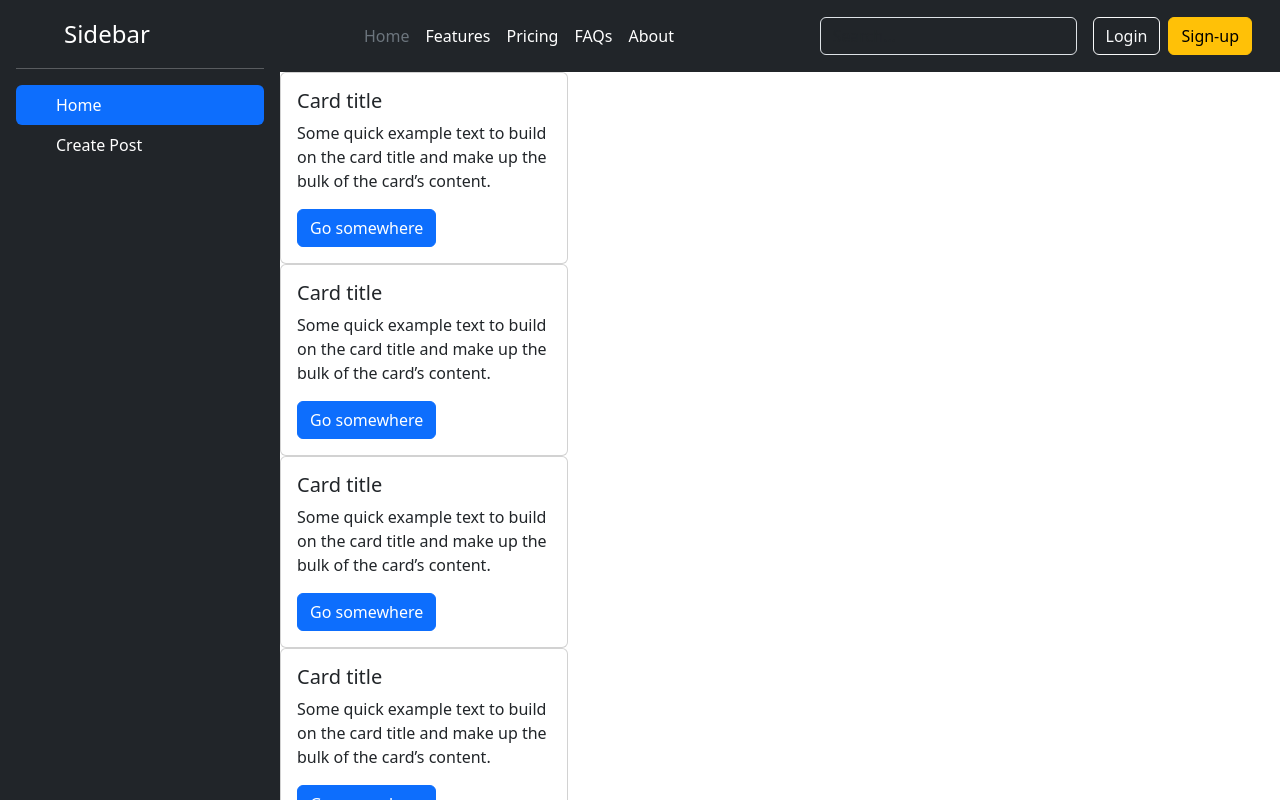
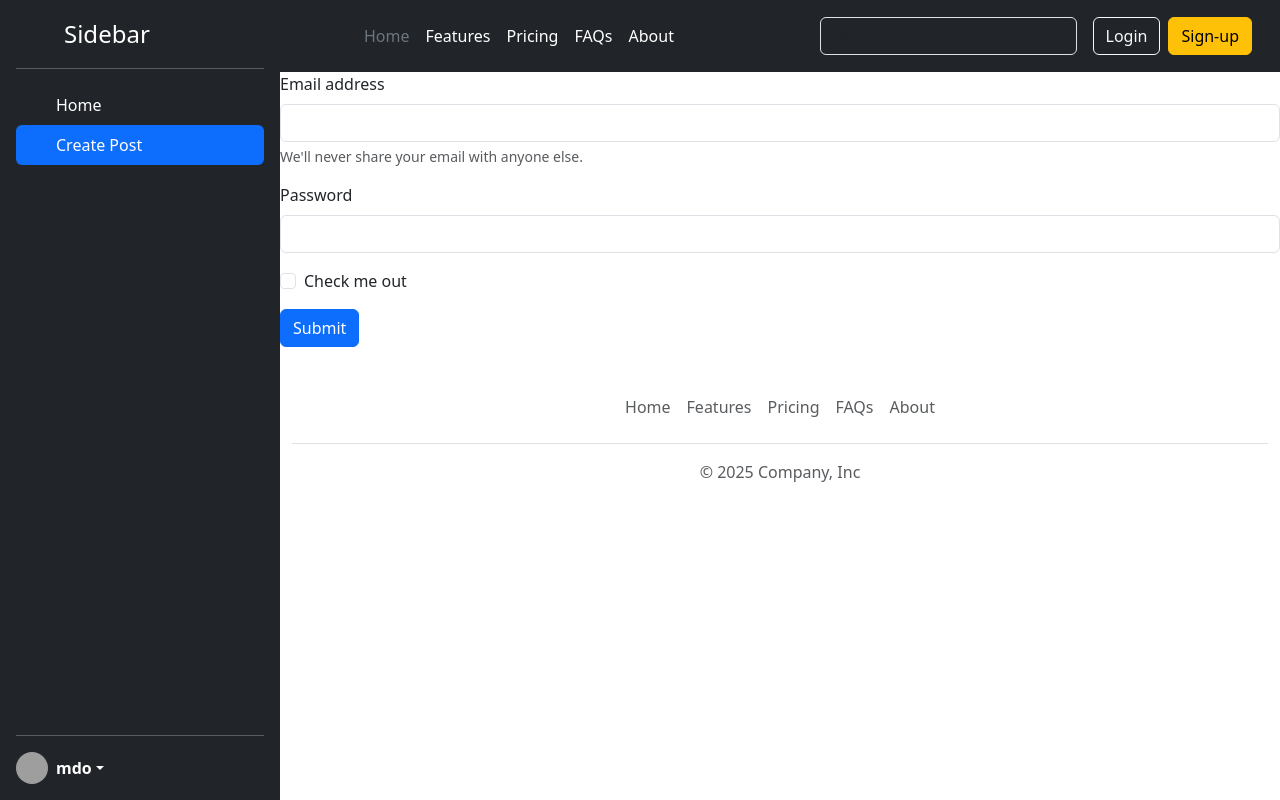
Before and after one commit to harshad8180/social-media-app, a React (Vite) app: page / in a window 1280 px wide. Both pictures are taken after a click on the link "Create Post". Shown: the top 800 px of the page. Built offline with nearby package versions, Linux system fonts and the light colour scheme; grey boxes are pictures that could not be loaded.

Commit message:
adding button click functioinality using useState passing props

```diff
--- a/src/App.jsx
+++ b/src/App.jsx
@@ -11,7 +11,7 @@ function App() {
   const [selectedTab, setSelectedTab] = useState("Home");
   return (
     <div className="app-container">
-      <Sidebar />
+      <Sidebar selectedTab={selectedTab} setSelectedTab={setSelectedTab} />
       <div className="content">
         <Header />
         {selectedTab === "Home" ? <PostList /> : <CreatePost />}
--- a/src/components/CreatePost.jsx
+++ b/src/components/CreatePost.jsx
@@ -1,37 +1,41 @@
 const CreatePost = () => {
   return (
     <form>
-      <div class="mb-3">
-        <label for="exampleInputEmail1" class="form-label">
+      <div className="mb-3">
+        <label htmlFor="exampleInputEmail1" className="form-label">
           Email address
         </label>
         <input
           type="email"
-          class="form-control"
+          className="form-control"
           id="exampleInputEmail1"
           aria-describedby="emailHelp"
         />
-        <div id="emailHelp" class="form-text">
+        <div id="emailHelp" className="form-text">
           We'll never share your email with anyone else.
         </div>
       </div>
-      <div class="mb-3">
-        <label for="exampleInputPassword1" class="form-label">
+      <div className="mb-3">
+        <label htmlFor="exampleInputPassword1" className="form-label">
           Password
         </label>
         <input
           type="password"
-          class="form-control"
+          className="form-control"
           id="exampleInputPassword1"
         />
       </div>
-      <div class="mb-3 form-check">
-        <input type="checkbox" class="form-check-input" id="exampleCheck1" />
-        <label class="form-check-label" for="exampleCheck1">
+      <div className="mb-3 form-check">
+        <input
+          type="checkbox"
+          className="form-check-input"
+          id="exampleCheck1"
+        />
+        <label className="form-check-label" htmlFor="exampleCheck1">
           Check me out
         </label>
       </div>
-      <button type="submit" class="btn btn-primary">
+      <button type="submit" className="btn btn-primary">
         Submit
       </button>
     </form>
--- a/src/components/Footer.jsx
+++ b/src/components/Footer.jsx
@@ -1,38 +1,38 @@
 const Footer = () => {
   return (
-    <div class="container">
+    <div className="container">
       {" "}
-      <footer class="py-3 my-4">
+      <footer className="py-3 my-4">
         {" "}
-        <ul class="nav justify-content-center border-bottom pb-3 mb-3">
+        <ul className="nav justify-content-center border-bottom pb-3 mb-3">
           {" "}
-          <li class="nav-item">
-            <a href="#" class="nav-link px-2 text-body-secondary">
+          <li className="nav-item">
+            <a href="#" className="nav-link px-2 text-body-secondary">
               Home
             </a>
           </li>{" "}
-          <li class="nav-item">
-            <a href="#" class="nav-link px-2 text-body-secondary">
+          <li className="nav-item">
+            <a href="#" className="nav-link px-2 text-body-secondary">
               Features
             </a>
           </li>{" "}
-          <li class="nav-item">
-            <a href="#" class="nav-link px-2 text-body-secondary">
+          <li className="nav-item">
+            <a href="#" className="nav-link px-2 text-body-secondary">
               Pricing
             </a>
           </li>{" "}
-          <li class="nav-item">
-            <a href="#" class="nav-link px-2 text-body-secondary">
+          <li className="nav-item">
+            <a href="#" className="nav-link px-2 text-body-secondary">
               FAQs
             </a>
           </li>{" "}
-          <li class="nav-item">
-            <a href="#" class="nav-link px-2 text-body-secondary">
+          <li className="nav-item">
+            <a href="#" className="nav-link px-2 text-body-secondary">
               About
             </a>
           </li>{" "}
         </ul>{" "}
-        <p class="text-center text-body-secondary">© 2025 Company, Inc</p>{" "}
+        <p className="text-center text-body-secondary">© 2025 Company, Inc</p>{" "}
       </footer>{" "}
     </div>
   );
--- a/src/components/Header.jsx
+++ b/src/components/Header.jsx
@@ -2,63 +2,66 @@ import "bootstrap/dist/css/bootstrap.min.css";
 
 const Header = () => {
   return (
-    <header class="p-3 text-bg-dark">
-      <div class="container">
-        <div class="d-flex flex-wrap align-items-center justify-content-center justify-content-lg-start">
+    <header className="p-3 text-bg-dark">
+      <div className="container">
+        <div className="d-flex flex-wrap align-items-center justify-content-center justify-content-lg-start">
           <a
             href="/"
-            class="d-flex align-items-center mb-2 mb-lg-0 text-white text-decoration-none"
+            className="d-flex align-items-center mb-2 mb-lg-0 text-white text-decoration-none"
           >
             <svg
-              class="bi me-2"
+              className="bi me-2"
               width="40"
               height="32"
               role="img"
               aria-label="Bootstrap"
             >
-              <use xlink:href="#bootstrap"></use>
+              <use xlinkHref="#bootstrap"></use>
             </svg>
           </a>
-          <ul class="nav col-12 col-lg-auto me-lg-auto mb-2 justify-content-center mb-md-0">
+          <ul className="nav col-12 col-lg-auto me-lg-auto mb-2 justify-content-center mb-md-0">
             <li>
-              <a href="#" class="nav-link px-2 text-secondary">
+              <a href="#" className="nav-link px-2 text-secondary">
                 Home
               </a>
             </li>
             <li>
-              <a href="#" class="nav-link px-2 text-white">
+              <a href="#" className="nav-link px-2 text-white">
                 Features
               </a>
             </li>
             <li>
-              <a href="#" class="nav-link px-2 text-white">
+              <a href="#" className="nav-link px-2 text-white">
                 Pricing
               </a>
             </li>
             <li>
-              <a href="#" class="nav-link px-2 text-white">
+              <a href="#" className="nav-link px-2 text-white">
                 FAQs
               </a>
             </li>
             <li>
-              <a href="#" class="nav-link px-2 text-white">
+              <a href="#" className="nav-link px-2 text-white">
                 About
               </a>
             </li>
           </ul>
-          <form class="col-12 col-lg-auto mb-3 mb-lg-0 me-lg-3" role="search">
+          <form
+            className="col-12 col-lg-auto mb-3 mb-lg-0 me-lg-3"
+            role="search"
+          >
             <input
               type="search"
-              class="form-control form-control-dark text-bg-dark"
+              className="form-control form-control-dark text-bg-dark"
               placeholder="Search..."
               aria-label="Search"
             />
           </form>
-          <div class="text-end">
-            <button type="button" class="btn btn-outline-light me-2">
+          <div className="text-end">
+            <button type="button" className="btn btn-outline-light me-2">
               Login
             </button>
-            <button type="button" class="btn btn-warning">
+            <button type="button" className="btn btn-warning">
               Sign-up
             </button>
           </div>
--- a/src/components/Post.jsx
+++ b/src/components/Post.jsx
@@ -1,13 +1,13 @@
 const Post = () => {
   return (
-    <div class="card" style={{ width: "18rem" }}>
-      <div class="card-body">
-        <h5 class="card-title">Card title</h5>
-        <p class="card-text">
+    <div className="card" style={{ width: "18rem" }}>
+      <div className="card-body">
+        <h5 className="card-title">Card title</h5>
+        <p className="card-text">
           Some quick example text to build on the card title and make up the
           bulk of the card’s content.
         </p>
-        <a href="#" class="btn btn-primary">
+        <a href="#" className="btn btn-primary">
           Go somewhere
         </a>
       </div>
--- a/src/components/Sidebar.jsx
+++ b/src/components/Sidebar.jsx
@@ -1,24 +1,40 @@
-const Sidebar = () => {
+const Sidebar = ({ selectedTab, setSelectedTab }) => {
   return (
     <div
-      class="d-flex flex-column flex-shrink-0 p-3 text-bg-dark sidebar"
+      className="d-flex flex-column flex-shrink-0 p-3 text-bg-dark sidebar"
       style={{ width: "280px" }}
     >
       <a
         href="/"
-        class="d-flex align-items-center mb-3 mb-md-0 me-md-auto text-white text-decoration-none"
+        className="d-flex align-items-center mb-3 mb-md-0 me-md-auto text-white text-decoration-none"
       >
-        <svg class="bi pe-none me-2" width="40" height="32" aria-hidden="true">
+        <svg
+          className="bi pe-none me-2"
+          width="40"
+          height="32"
+          aria-hidden="true"
+        >
           <use xlinkHref="#bootstrap"></use>
         </svg>
-        <span class="fs-4">Sidebar</span>{" "}
+        <span className="fs-4">Sidebar</span>{" "}
       </a>
       <hr />
-      <ul class="nav nav-pills flex-column mb-auto">
-        <li class="nav-item">
-          <a href="#" class="nav-link active" aria-current="page">
+      <ul className="nav nav-pills flex-column mb-auto">
+        <li
+          className="nav-item"
+          onClick={() => {
+            setSelectedTab("Home");
+          }}
+        >
+          <a
+            href="#"
+            className={`nav-link text-white ${
+              selectedTab === "Home" && "active"
+            }`}
+            aria-current="page"
+          >
             <svg
-              class="bi pe-none me-2"
+              className="bi pe-none me-2"
               width="16"
               height="16"
               aria-hidden="true"
@@ -28,10 +44,19 @@ const Sidebar = () => {
             Home
           </a>
         </li>
-        <li>
-          <a href="#" class="nav-link text-white">
+        <li
+          onClick={() => {
+            setSelectedTab("Create Post");
+          }}
+        >
+          <a
+            href="#"
+            className={`nav-link text-white ${
+              selectedTab === "Create Post" && "active"
+            }`}
+          >
             <svg
-              class="bi pe-none me-2"
+              className="bi pe-none me-2"
               width="16"
               height="16"
               aria-hidden="true"
@@ -43,10 +68,10 @@ const Sidebar = () => {
         </li>
       </ul>
       <hr />
-      <div class="dropdown">
+      <div className="dropdown">
         <a
           href="#"
-          class="d-flex align-items-center text-white text-decoration-none dropdown-toggle"
+          className="d-flex align-items-center text-white text-decoration-none dropdown-toggle"
           data-bs-toggle="dropdown"
           aria-expanded="false"
         >
@@ -55,31 +80,31 @@ const Sidebar = () => {
             alt=""
             width="32"
             height="32"
-            class="rounded-circle me-2"
+            className="rounded-circle me-2"
           />
           <strong>mdo</strong>
         </a>
-        <ul class="dropdown-menu dropdown-menu-dark text-small shadow">
+        <ul className="dropdown-menu dropdown-menu-dark text-small shadow">
           <li>
-            <a class="dropdown-item" href="#">
+            <a className="dropdown-item" href="#">
               New project...
             </a>
           </li>
           <li>
-            <a class="dropdown-item" href="#">
+            <a className="dropdown-item" href="#">
               Settings
             </a>
           </li>
           <li>
-            <a class="dropdown-item" href="#">
+            <a className="dropdown-item" href="#">
               Profile
             </a>
           </li>
           <li>
-            <hr class="dropdown-divider" />
+            <hr className="dropdown-divider" />
           </li>
           <li>
-            <a class="dropdown-item" href="#">
+            <a className="dropdown-item" href="#">
               Sign out
             </a>
           </li>
```
